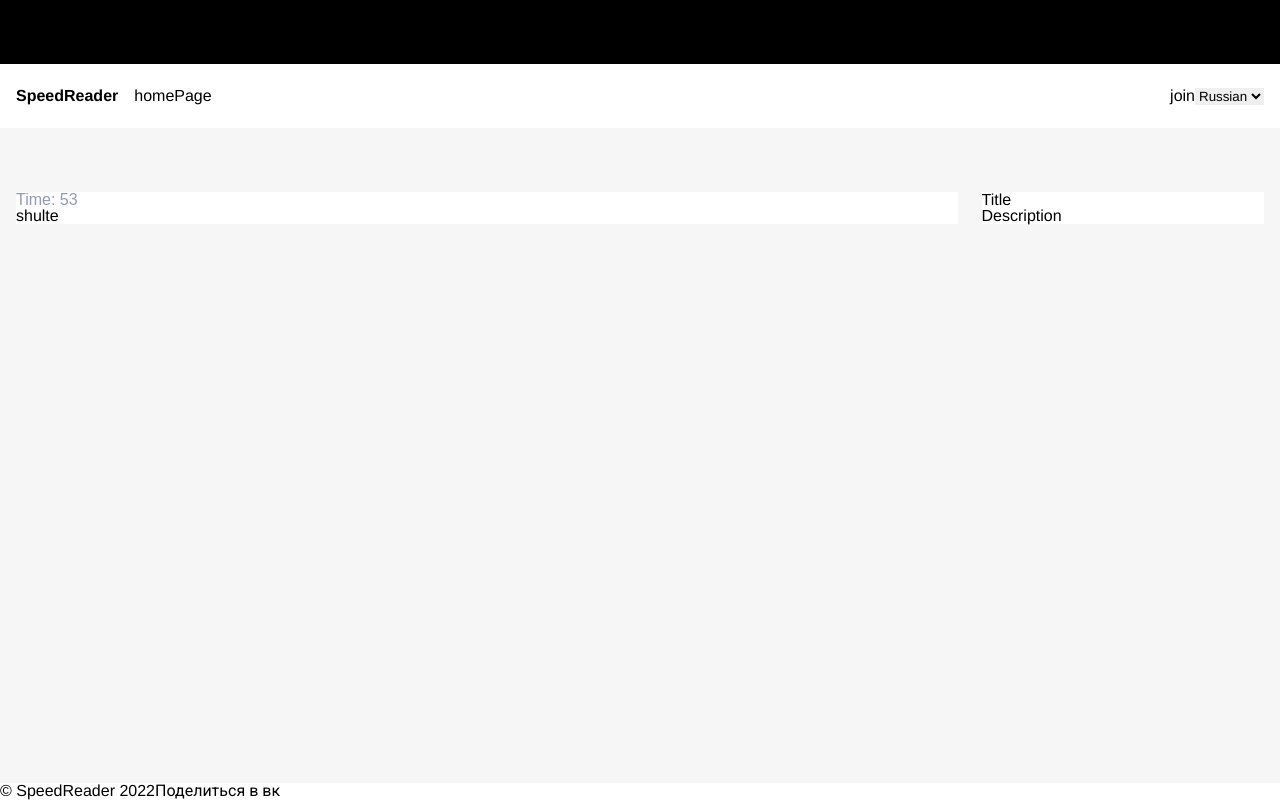
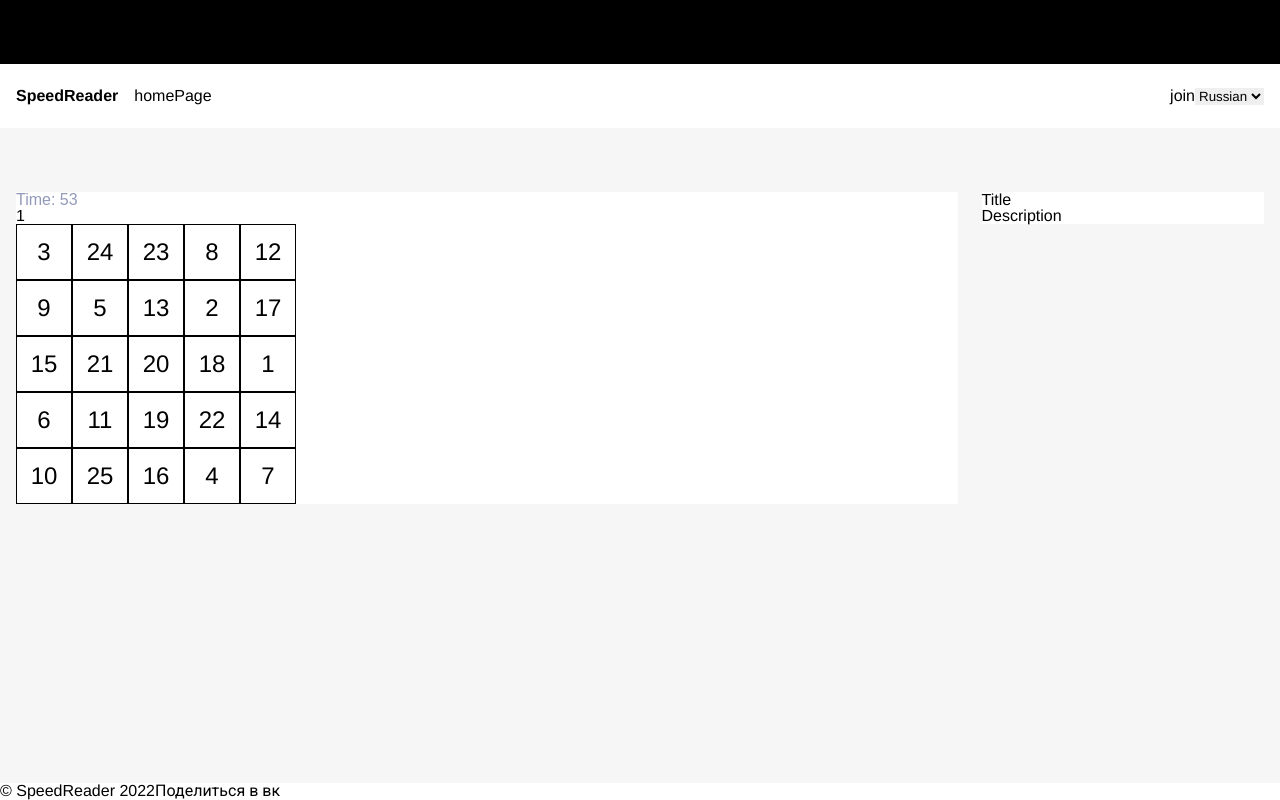
Before and after one commit to gasheva/Speed_Reader, a Vue app: page /exercises/shulte-table in a window 1280 px wide. Both pictures are taken after a click on the button "startTutorial". Built offline with nearby package versions, Linux system fonts and the light colour scheme; a web font is replaced by a local one.

Commit message:
feat: Shulte Table logic

```diff
--- a/src/components/components/Exercises/ShulteTable/ShulteTable.vue
+++ b/src/components/components/Exercises/ShulteTable/ShulteTable.vue
@@ -1,25 +1,99 @@
 <template>
-<div>
-    <timer-base :start-time="55" @timeout="timeoutHandler"/>
-    shulte
-</div>
+    <div class="exercise">
+        <timer-base :start-time="55" @timeout="timeoutHandler" @timeUpdated="timeUpdatedHandler"/>
+
+        <div class="shulte-table">
+            {{currentVal}}
+            <div class="shulte-table__row" v-for="rowIdx in tableSize">
+                <shulte-table-cell
+                        v-for="colIdx in tableSize"
+                        :value="getVal(rowIdx, colIdx)"
+                        :is-next="getVal(rowIdx, colIdx)===currentVal"
+                        @rightSelect="rightSelectHandler"
+                />
+            </div>
+        </div>
+    </div>
 </template>
 
 <script lang="ts">
 export default {
-    name: "ShulteTable",
-}
+    name: 'ShulteTable',
+};
 </script>
 <script setup lang="ts">
 
 import TimerBase from '@/components/components/Timer/TimerBase.vue';
+import {computed, onBeforeMount, ref} from 'vue';
+import ShulteTableCell from '@/components/components/Exercises/ShulteTable/ShulteTableCell.vue';
 
 const emit = defineEmits(['finish']);
-const timeoutHandler = ()=>{
-    emit('finish');
+const timeoutHandler = () => {
+    onResult();
+};
+
+const onResult = ()=>{
+    const result = {time:currentTimeSec, level: currentVal.value};
+    emit('finish', result);
 }
+
+/* GAME LOGIC */
+let tableSize: number = 5;
+let cellCount: number = 0;
+let shulteTable = ref<number[]>([]);
+let currentVal = ref(1);
+onBeforeMount(async () => {
+    // TODO (fetch size)
+    cellCount = tableSize * tableSize;
+    shulteTable.value = generateTable(cellCount);
+    shuffle(shulteTable.value);
+});
+
+const generateTable = (arrayCapacity: number): number[] => {
+    const randomArray = [];
+    for (let i = 1; i < arrayCapacity + 1; i++) {
+        randomArray.push(i);
+    }
+    return randomArray;
+};
+
+const shuffle = (arr: Object[]): void => {
+    for (let i = arr.length - 1; i >= 0; i--) {
+        const randomIndex = Math.floor(Math.random() * i);
+        [arr[i], arr[randomIndex]] = [arr[randomIndex], arr[i]];
+    }
+};
+
+const getVal = (rowIdx: number, colIdx: number): number => {
+    return shulteTable.value[(rowIdx - 1) * tableSize + (colIdx - 1)];
+};
+
+const isGameFinished = computed(() => {
+    return currentVal.value === cellCount;
+});
+
+const rightSelectHandler = () => {
+    if (isGameFinished.value) {
+        onResult();
+        return;
+    }
+    currentVal.value += 1;
+};
+
+
+/* TIMER LOGIC */
+const startTimeSec = 55;
+let currentTimeSec = startTimeSec;
+const timeUpdatedHandler = (time: number): void => {
+    currentTimeSec = time;
+};
 </script>
 
-<style scoped>
-
+<style lang="scss" scoped>
+.shulte-table {
+  &__row {
+    display: flex;
+    width: 100%;
+  }
+}
 </style>
--- /dev/null
+++ b/src/components/components/Exercises/ShulteTable/ShulteTableCell.vue
@@ -0,0 +1,91 @@
+<template>
+    <div class="shulte-table-cell"
+         @click="clickHandler"
+         ref="cellRef"
+         :class="[`shulte-table-cell--${currentStyle}`]"
+    >
+        {{ value }}
+    </div>
+</template>
+
+<script lang="ts">
+export default {
+    name: 'ShulteTableCell'
+};
+</script>
+<script setup lang="ts">
+import {onBeforeUnmount, ref} from 'vue';
+
+const props = defineProps({
+    value: {type: Number, required: true},
+    isNext: {type: Boolean, required: true},
+});
+
+const emit = defineEmits(['rightSelect', 'wrongSelect']);
+
+const cellRef = ref(null);
+const STYLES = {neutral: 'neutral', right: 'right', wrong: 'wrong'};
+
+const currentStyle = ref<string>(STYLES.neutral);
+
+let timeoutId: number | null = null;
+const setStyle = (style: string) => {
+    currentStyle.value = style;
+    if(timeoutId){
+        resetTimeout();
+    }
+    timeoutId = setTimeout(() => {
+        currentStyle.value = STYLES.neutral;
+        timeoutId = null;
+    }, 500);
+};
+const clickHandler = () => {
+    if (props.isNext) {
+        setStyle(STYLES.right);
+        emit('rightSelect');
+        return;
+    }
+    setStyle(STYLES.wrong);
+    emit('wrongSelect');
+};
+
+const resetTimeout = ()=>{
+    timeoutId && clearTimeout(timeoutId);
+    timeoutId = null;
+}
+onBeforeUnmount(() => {
+    resetTimeout();
+});
+</script>
+
+<style lang="scss" scoped>
+.shulte-table-cell {
+  display: flex;
+  align-items: center;
+  justify-content: center;
+
+  width: 3.5rem;
+  max-width: 3.5rem;
+  min-width: 3.5rem;
+  height: 3.5rem;
+
+  padding: 1rem;
+  border: 1px solid black;
+  color: black;
+  font-size: 1.5rem;
+  transition: color 400ms linear;
+
+  &--neutral {
+    color: black;
+  }
+
+  &--right {
+    color: green;
+  }
+
+  &--wrong {
+    color: red;
+  }
+}
+
+</style>
```
